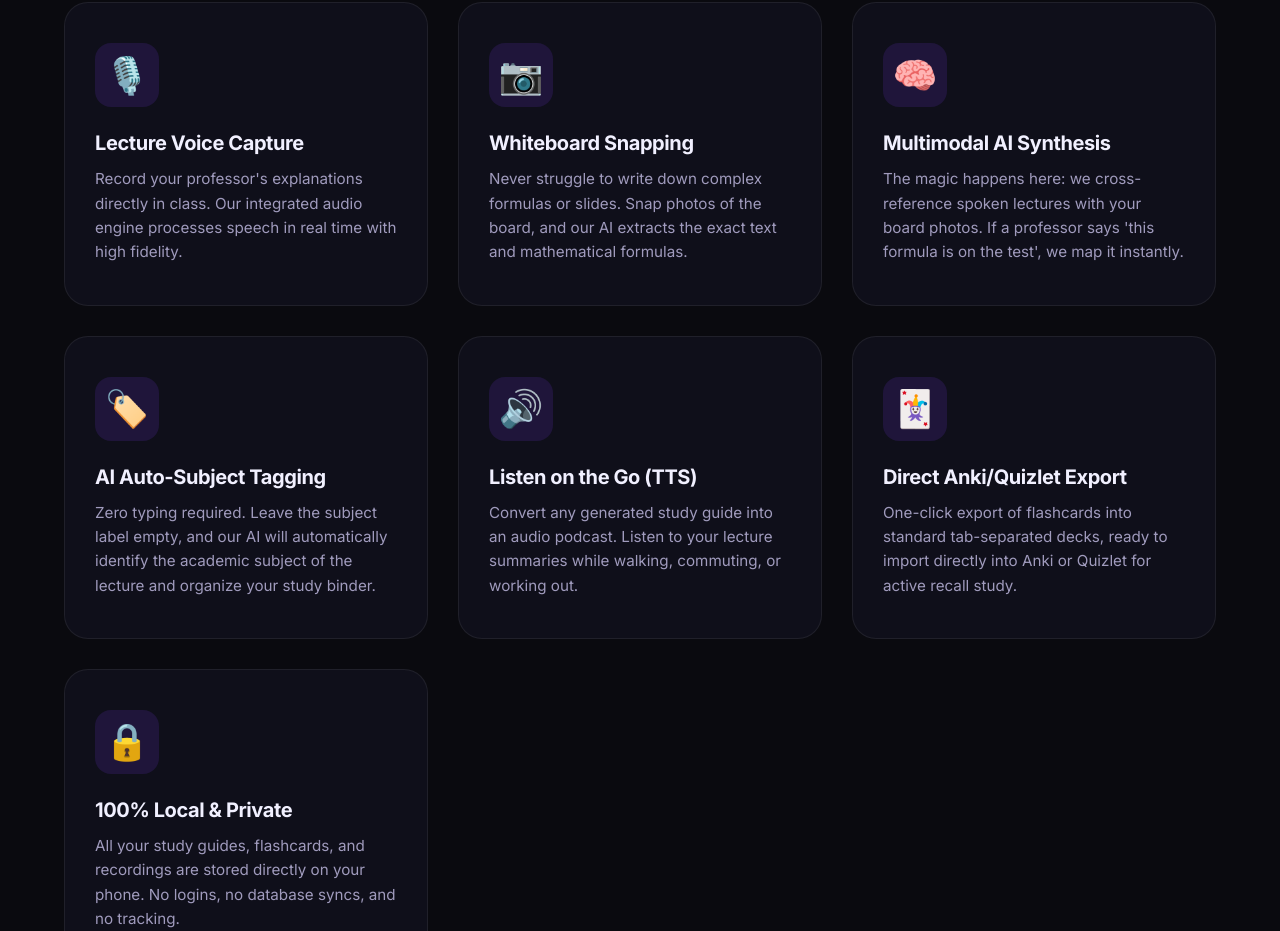
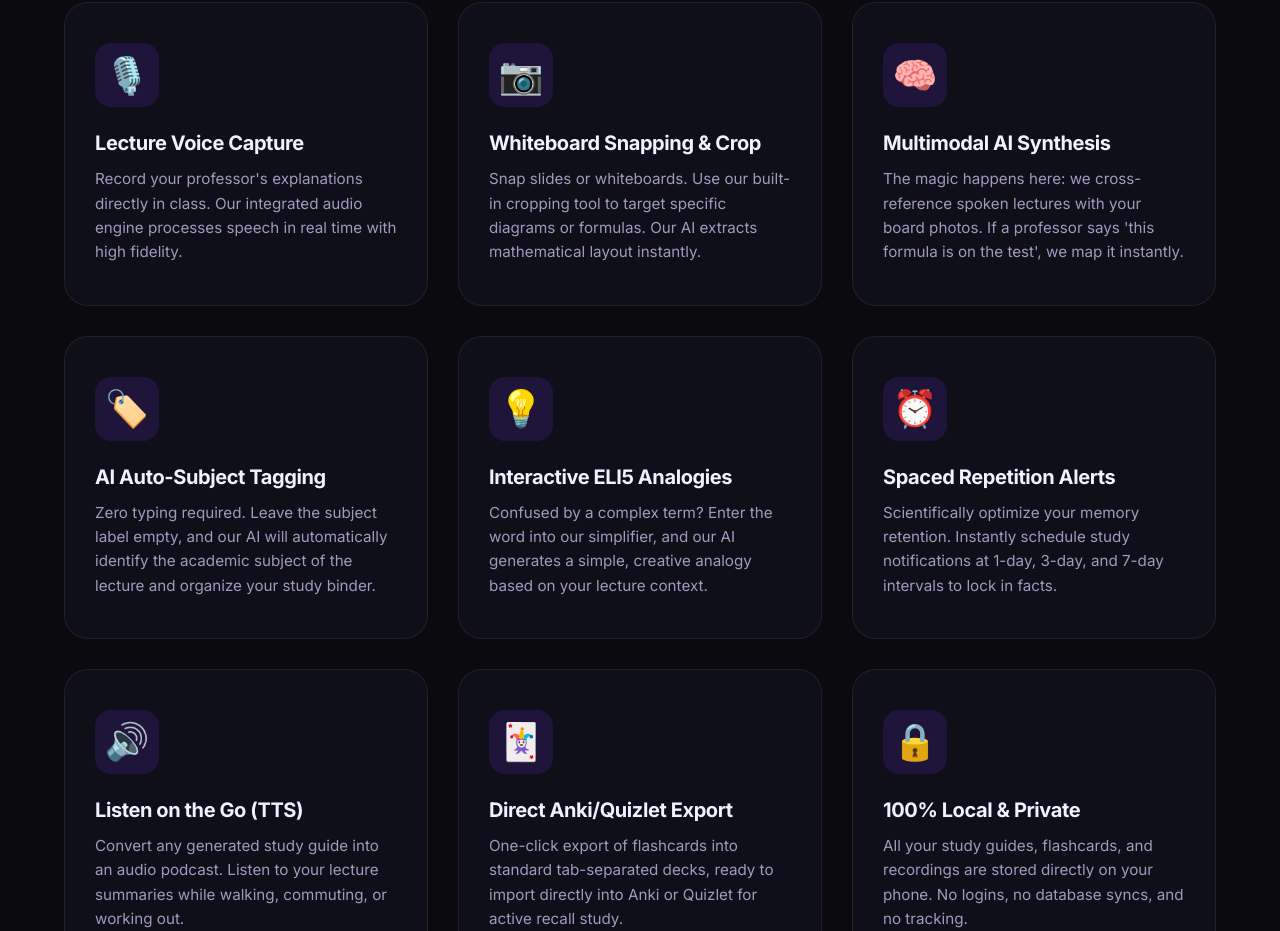
Before and after one commit to ianyeung29/studysnap-backend, a Next.js app: page / in a window 1280 px wide. Shown: the part 1300-2231 px from the top of the page. Built offline with nearby package versions, Linux system fonts and the light colour scheme.

Commit message:
Design: Added interactive ELI5 and spaced repetition reminders to landing page

```diff
--- a/app/page.tsx
+++ b/app/page.tsx
@@ -13,8 +13,8 @@ export default function Home() {
     },
     {
       icon: "📷",
-      title: "Whiteboard Snapping",
-      desc: "Never struggle to write down complex formulas or slides. Snap photos of the board, and our AI extracts the exact text and mathematical formulas.",
+      title: "Whiteboard Snapping & Crop",
+      desc: "Snap slides or whiteboards. Use our built-in cropping tool to target specific diagrams or formulas. Our AI extracts mathematical layout instantly.",
     },
     {
       icon: "🧠",
@@ -25,6 +25,16 @@ export default function Home() {
       icon: "🏷️",
       title: "AI Auto-Subject Tagging",
       desc: "Zero typing required. Leave the subject label empty, and our AI will automatically identify the academic subject of the lecture and organize your study binder.",
+    },
+    {
+      icon: "💡",
+      title: "Interactive ELI5 Analogies",
+      desc: "Confused by a complex term? Enter the word into our simplifier, and our AI generates a simple, creative analogy based on your lecture context.",
+    },
+    {
+      icon: "⏰",
+      title: "Spaced Repetition Alerts",
+      desc: "Scientifically optimize your memory retention. Instantly schedule study notifications at 1-day, 3-day, and 7-day intervals to lock in facts.",
     },
     {
       icon: "🔊",
```
